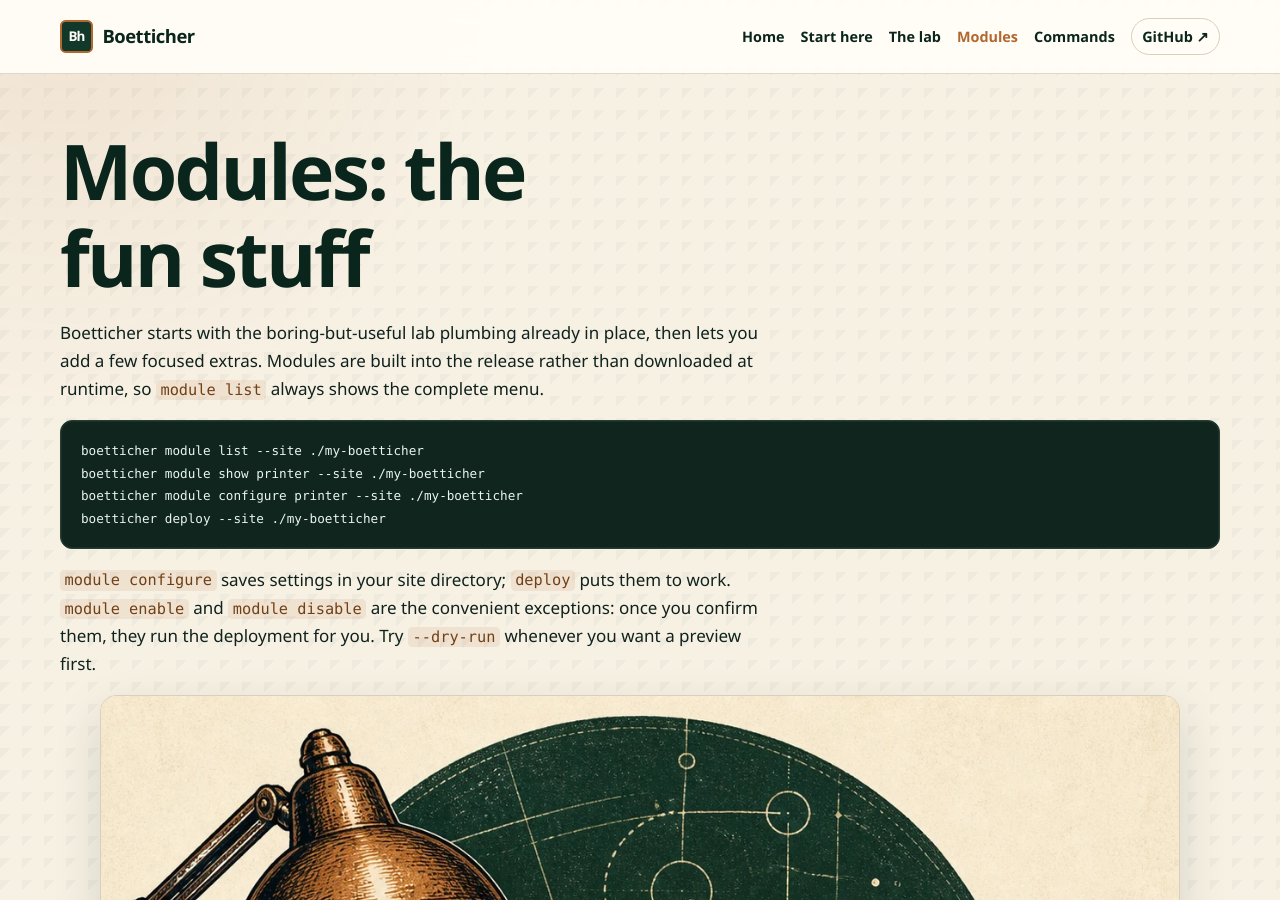
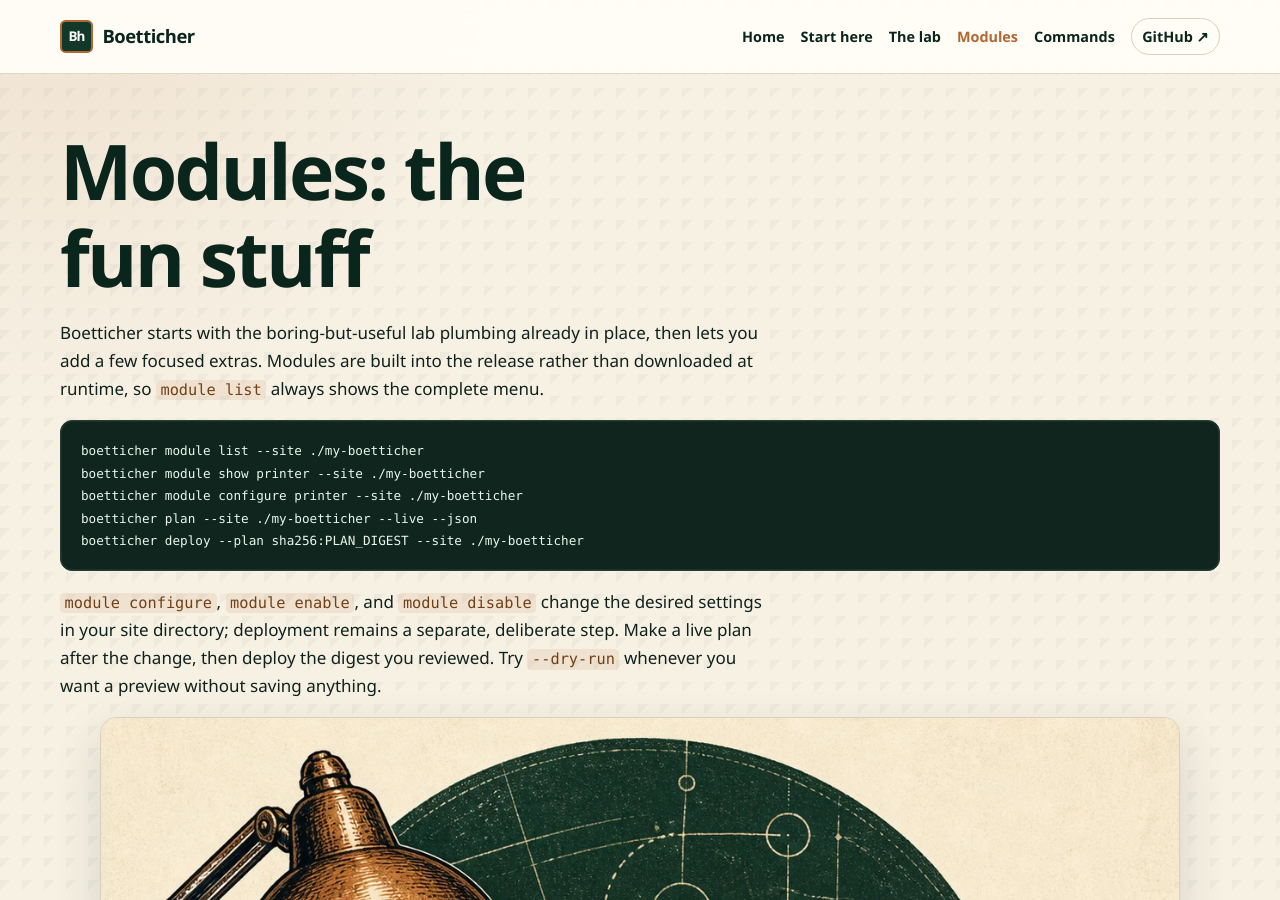
Before and after one commit to gofastercloud/boetticher, a Jekyll site: the page built from docs/modules.md, in a window 1280 px wide and 900 px high. Built offline with Jekyll 4.4.1, drawn with Linux system fonts in a browser that asks for light colours; some of the changed text lies outside the part shown.

Commit message:
Complete 0.5.0 release content
Document the signed-plan workflow and companion network boundary, and install Debian archive keys before pinned image construction.

````diff
--- a/docs/modules.md
+++ b/docs/modules.md
@@ -15,13 +15,14 @@
 boetticher module list --site ./my-boetticher
 boetticher module show printer --site ./my-boetticher
 boetticher module configure printer --site ./my-boetticher
-boetticher deploy --site ./my-boetticher
+boetticher plan --site ./my-boetticher --live --json
+boetticher deploy --plan sha256:PLAN_DIGEST --site ./my-boetticher
 ```
 
-`module configure` saves settings in your site directory; `deploy` puts them to
-work. `module enable` and `module disable` are the convenient exceptions: once
-you confirm them, they run the deployment for you. Try `--dry-run` whenever you
-want a preview first.
+`module configure`, `module enable`, and `module disable` change the desired
+settings in your site directory; deployment remains a separate, deliberate
+step. Make a live plan after the change, then deploy the digest you reviewed.
+Try `--dry-run` whenever you want a preview without saving anything.
 
 <figure>
   <img class="section-art" src="images/build-bench.webp" alt="Illustrated compact server and little rack on a warm homelab workbench">
@@ -137,6 +138,18 @@
 `boetticher companion setup` and `boetticher companion status`; the companion
 receives no Proxmox credentials or USB passthrough configuration.
 
+On a 0.4 site, `boetticher companion migrate` can move the exact old
+`lab-streamdeck-01` guest to this arrangement. A fresh 0.5 site has no such
+guest to clean up.
+
+After the platform has been deployed and the Pi's host key is enrolled, set up
+the companion from the signed release you imported during bootstrap:
+
+```text
+boetticher companion setup 192.0.2.50 --site ./my-boetticher --identity-file ~/.ssh/id_ed25519 --known-hosts ./my-boetticher/generated/ssh/companion_known_hosts --confirm
+boetticher companion status 192.0.2.50 --site ./my-boetticher
+```
+
 ### Names, dashboards, and logs
 
 DNS and logging are always present. Blocky answers client DNS queries,
````
Also changed, not shown: docs/commands.md (+1 -2 lines), docs/index.md (+5 -1 lines), docs/lab.md (+13 -0 lines), docs/start.md (+12 -3 lines), site.example.yml (+8 -0 lines), .github/workflows/release.yml, CHANGELOG.md, README.md, 1 other file.
